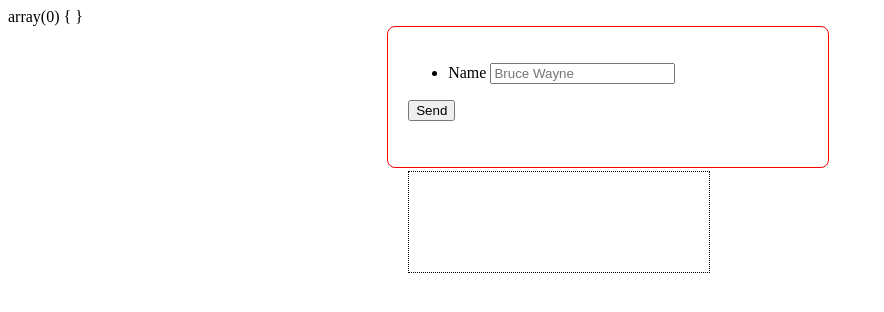
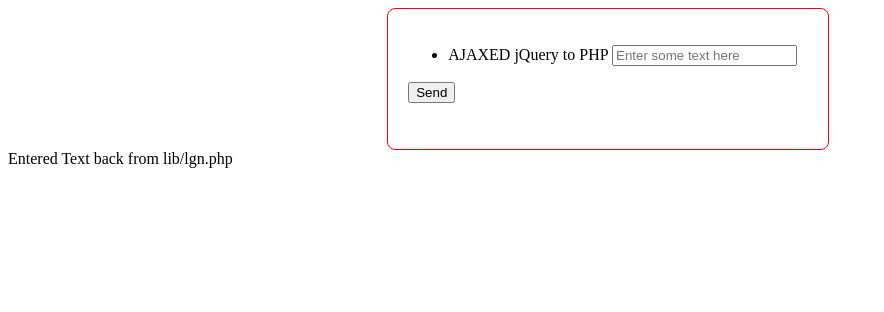
Before and after one commit to milarepa/feenywireless, a PHP site: page / in a window 1280 px wide. Shown: the top 312 px of the page, without its empty margins (0-884 px from the left). Run offline with PHP 8.4, Linux system fonts and the light colour scheme; data that the repository does not hold is empty.

Commit message:
finished

```diff
--- a/index.php
+++ b/index.php
@@ -1,6 +1,5 @@
 <?php
 include("lib/lgn.php");
-var_dump($_POST);
 ?>
 <html>
   <head>
@@ -14,14 +13,15 @@ var_dump($_POST);
       <form method="post" name="postForm">
         <ul>
           <li>
-            <label>Name</label>
-            <input type="text" name="name" id="name" placeholder="Bruce Wayne">
+            <label>AJAXED jQuery to PHP</label>
+            <input type="text" name="name" id="name" placeholder="Enter some text here">
             <span class="throw_error"></span>
           </li>
         </ul>
         <input type="submit" value="Send" />
       </form>
-			<div id="result"></div>
+      </div>
+      <label for="php_data">Entered Text back from lib/lgn.php</label>
       <div id="php_data"><?php echo $data; ?></div>
     </div>
   </body>
--- a/js/fwjs.js
+++ b/js/fwjs.js
@@ -1,9 +1,7 @@
 $(document).ready(function() {
-    $('form').submit(function(event) { //Trigger on form submit
+    $('postForm').submit(function(event) { //Trigger on form submit
         $('#name + .throw_error').empty(); //Clear the messages first
         $('#success').empty();
-
-            //Validate fields if required using jQuery
 
         var postForm = { //Fetch form data
             'name'  : $('input[name=name]').val() //Store name fields value
@@ -11,7 +9,7 @@ $(document).ready(function() {
 
         $.ajax({ //Process the form using $.ajax()
             type        : 'POST', //Method type
-            url         : 'lgn.php', //Your form processing file url
+            url         : '../lib/lgn.php', //Your form processing file url
             data        : postForm, //Forms name
             dataType    : 'json',
             success     : function(data) {
@@ -21,10 +19,10 @@ $(document).ready(function() {
                     $('.throw_error').fadeIn(1000).html(data.errors.name); //Throw relevant error
                 }
             } else {
-                    $('#success').fadeIn(1000).append('<p>' + data.posted + '</p>'); //If successful, than throw a success message
+                    $('#success').fadeIn(1000).append('<p>' + data.posted + '</p>');
                 }
             }
         });
-        event.preventDefault(); //Prevent the default submit
+        event.preventDefault();
     });
 });
--- a/lib/lgn.php
+++ b/lib/lgn.php
@@ -1,3 +1,3 @@
 <?php
-$data = $_POST['passed_data'];
+$data = $_POST['name'];
 ?>
```
Lines whose indentation alone changed are shown as unchanged.
